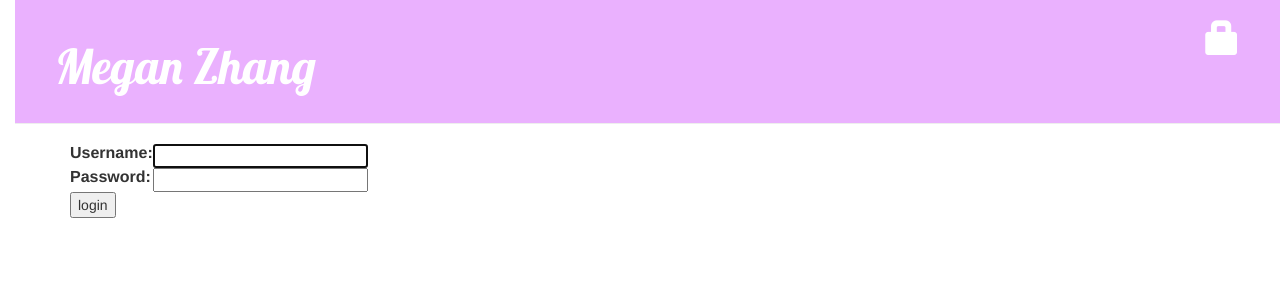
After one commit to megmegsan/my-first-blog, a Django app: page /accounts/login/ in a window 1280 px wide. The commit adds this page. Shown: the top 300 px of the page. Run offline with Django 3.2, Linux system fonts and the light colour scheme; some libraries are stand-ins or nearby versions.

Commit message:
Added logout button and edited security on site.

```diff
--- a/blog/templates/blog/base.html
+++ b/blog/templates/blog/base.html
@@ -12,8 +12,11 @@
           {% if user.is_authenticated %}
             <a href="{% url 'post_new' %}" class="top-menu"><span class="glyphicon glyphicon-plus"></span></a>
             <a href="{% url 'post_draft_list' %}" class="top-menu"><span class="glyphicon glyphicon-edit"></span></a>
+            <p style="font-size: 12px" class="top-menu">Hello {{ user.username }} <small>(<a href="{% url 'logout' %}">Log out</a>)</small></p>
+          {% else %}
+            <a href="{% url 'login' %}" class="top-menu"><span class="glyphicon glyphicon-lock"></span></a>
           {% endif %}
-            <h1><a href="/">Megan Zhang</a></h1>
+          <h1><a href="/">Megan Zhang</a></h1>
         </div>
         <div class="content container">
             <div class="row">
--- a/blog/templates/blog/post_detail.html
+++ b/blog/templates/blog/post_detail.html
@@ -12,6 +12,8 @@
         {% if user.is_authenticated %}
           <a class="btn btn-default" href="{% url 'post_edit' pk=post.pk %}"><span class="glyphicon glyphicon-pencil"></span></a>
           <a class="btn btn-default" href="{% url 'post_remove' pk=post.pk %}"><span class="glyphicon glyphicon-remove"></span></a>
+        {% else %}
+          <a href="{% url 'login' %}" class="top-menu"><span class="glyphicon glyphicon-lock"></span></a>
         {% endif %}
         <h1>{{ post.title }}</h1>
         <p>{{ post.text|linebreaksbr }}</p>
--- /dev/null
+++ b/blog/templates/registration/login.html
@@ -0,0 +1,24 @@
+{% extends "blog/base.html" %}
+
+{% block content %}
+    {% if form.errors %}
+        <p>Your username and password didn't match. Please try again.</p>
+    {% endif %}
+
+    <form method="post" action="{% url 'login' %}">
+    {% csrf_token %}
+        <table>
+        <tr>
+            <td>{{ form.username.label_tag }}</td>
+            <td>{{ form.username }}</td>
+        </tr>
+        <tr>
+            <td>{{ form.password.label_tag }}</td>
+            <td>{{ form.password }}</td>
+        </tr>
+        </table>
+
+        <input type="submit" value="login" />
+        <input type="hidden" name="next" value="{{ next }}" />
+    </form>
+{% endblock %}
--- a/blog/views.py
+++ b/blog/views.py
@@ -4,6 +4,7 @@ from django.utils import timezone
 from .models import Post
 from django.shortcuts import render, get_object_or_404
 from .forms import PostForm
+from django.contrib.auth.decorators import login_required
 
 def post_list(request):
     posts = Post.objects.filter(published_date__lte=timezone.now()).order_by('published_date')
@@ -13,6 +14,7 @@ def post_detail(request, pk):
     post = get_object_or_404(Post, pk=pk)
     return render(request, 'blog/post_detail.html', {'post': post})
 
+@login_required
 def post_new(request):
     if request.method == "POST":
         form = PostForm(request.POST)
@@ -25,6 +27,7 @@ def post_new(request):
         form = PostForm()
     return render(request, 'blog/post_edit.html', {'form': form})
 
+@login_required
 def post_edit(request, pk):
     post = get_object_or_404(Post, pk=pk)
     if request.method == "POST":
@@ -38,10 +41,12 @@ def post_edit(request, pk):
         form = PostForm(instance=post)
     return render(request, 'blog/post_edit.html', {'form': form})
 
+@login_required
 def post_draft_list(request):
     posts = Post.objects.filter(published_date__isnull=True).order_by('created_date')
     return render(request, 'blog/post_draft_list.html', {'posts': posts})
 
+@login_required
 def post_publish(request, pk):
     post = get_object_or_404(Post, pk=pk)
     post.publish()
@@ -51,6 +56,7 @@ def post_publish(request, pk):
     # self.published_date = timezone.now()
     # elf.save()
 
+@login_required
 def post_remove(request, pk):
     post = get_object_or_404(Post, pk=pk)
     post.delete()
--- a/mysite/settings.py
+++ b/mysite/settings.py
@@ -120,3 +120,4 @@ USE_TZ = True
 
 STATIC_URL = '/static/'
 STATIC_ROOT = os.path.join(BASE_DIR, 'static')
+LOGIN_REDIRECT_URL = '/'
--- a/mysite/urls.py
+++ b/mysite/urls.py
@@ -16,7 +16,11 @@ Including another URLconf
 from django.conf.urls import include, url
 from django.contrib import admin
 
+from django.contrib.auth import views
+
 urlpatterns = [
     url(r'^admin/', admin.site.urls),
+    url(r'^accounts/login/$', views.login, name='login'),
+    url(r'^accounts/logout/$', views.logout, name='logout', kwargs={'next_page': '/'}),
     url(r'', include('blog.urls')),
 ]
```
